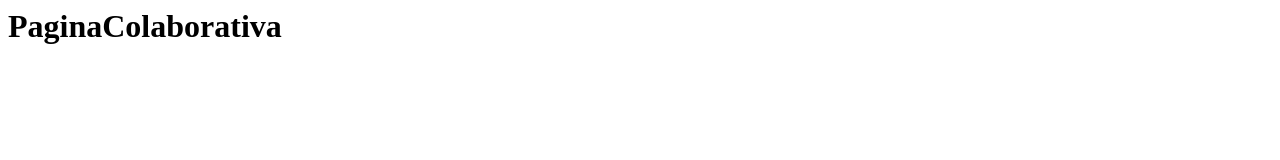
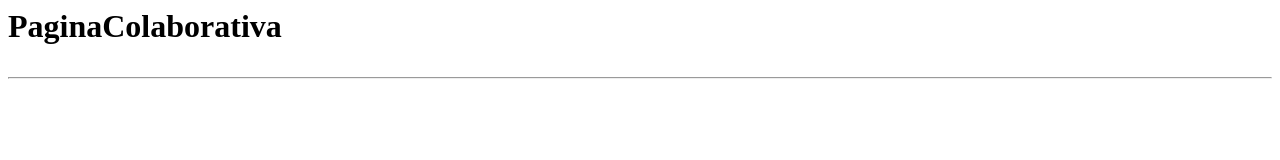
Before and after one commit to Fernando4974/PaginaWebColaborativa, a plain HTML site: page index.html in a window 1280 px wide. Drawn offline with Linux system fonts and the light colour scheme.

Commit message:
prueba user

```diff
--- a/index.html
+++ b/index.html
@@ -1 +1,2 @@
 <h1>PaginaColaborativa<h1>
+    <p><hr></p>
```
